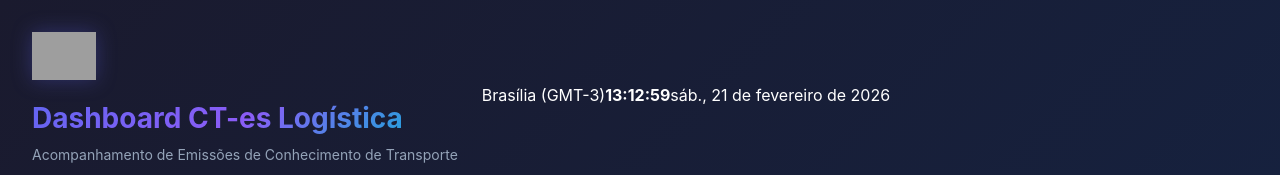
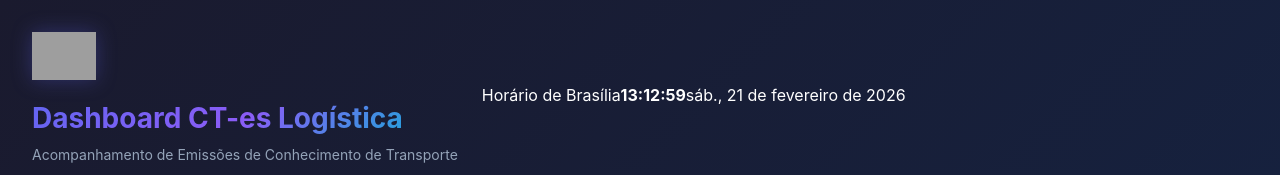
Before and after one commit to nathanbarretosilveira-dev/dash, a React (Vite) app: page / in a window 1280 px wide. Shown: the top 175 px of the page. Built offline with nearby package versions, Linux system fonts and the light colour scheme; grey boxes are pictures that could not be loaded.

Commit message:
Update header.jsx

```diff
--- a/src/components/header.jsx
+++ b/src/components/header.jsx
@@ -50,7 +50,7 @@ function Header() {
         </div>
 
         <div className="header-datetime" aria-live="polite">
-          <span className="header-datetime-label">Brasília (GMT-3)</span>
+          <span className="header-datetime-label">Horário de Brasília</span>
           <strong>{horaFormatada}</strong>
           <span className="header-datetime-date">{dataFormatada}</span>
         </div>
```
